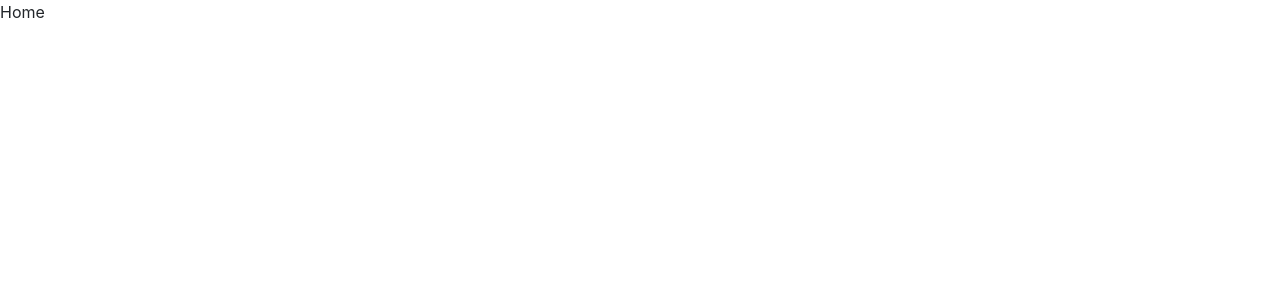
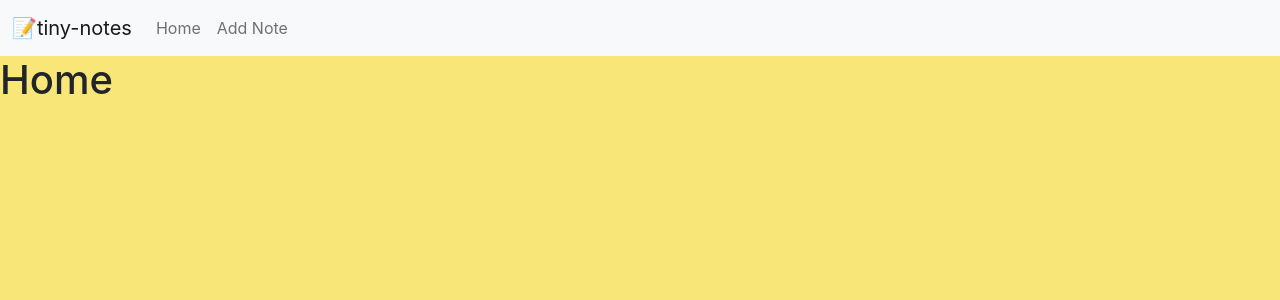
Before and after one commit to JagrutiMahajan04/react-tiny-notes, a React (Create React App) app: page / in a window 1280 px wide. Shown: the top 300 px of the page. Built offline with nearby package versions, Linux system fonts and the light colour scheme.

Commit message:
navbar setup

```diff
--- a/src/App.js
+++ b/src/App.js
@@ -10,8 +10,8 @@
     <div>
       <BrowserRouter>
       <Routes>
-       <Route path="/" element={<Home/>}></Route>
-      <Route path="/add-note" element={<AddNote/>}></Route>
+       <Route path="/" element={<Home/>}/>
+      <Route path="/add-note" element={<AddNote/>} />
 
       </Routes>
       </BrowserRouter>
--- /dev/null
+++ b/src/components/Navbar/Navbar.js
@@ -0,0 +1,32 @@
+import React from "react";
+import { Link } from "react-router-dom";
+import "./Navbar.css"
+
+function Navbar(){
+    return(
+        <div>
+            <nav class="navbar navbar-expand-lg bg-light">
+  <div class="container-fluid">
+    <Link class="navbar-brand" to="/"> 📝tiny-notes</Link>
+    <button class="navbar-toggler" type="button" data-bs-toggle="collapse" data-bs-target="#navbarSupportedContent" aria-controls="navbarSupportedContent" aria-expanded="false" aria-label="Toggle navigation">
+      <span class="navbar-toggler-icon"></span>
+    </button>
+    <div class="collapse navbar-collapse" id="navbarSupportedContent">
+      <ul class="navbar-nav me-auto mb-2 mb-lg-0">
+        <li class="nav-item">
+          <Link class="nav-link " aria-current="page" to="/">Home</Link>
+        </li>
+        <li class="nav-item">
+          <Link class="nav-link " aria-current="page" to="/add-note">Add Note</Link>
+        </li>
+
+      </ul>
+
+    </div>
+  </div>
+</nav>
+        </div>
+    )
+}
+
+export default Navbar
--- a/src/index.css
+++ b/src/index.css
@@ -5,6 +5,7 @@
     sans-serif;
   -webkit-font-smoothing: antialiased;
   -moz-osx-font-smoothing: grayscale;
+  background-color: rgb(249, 230, 121);
 }
 
 code {
--- a/src/index.js
+++ b/src/index.js
@@ -2,6 +2,7 @@
 import ReactDOM from 'react-dom/client';
 import './index.css';
 import App from './App';
+
 
 const root = ReactDOM.createRoot(document.getElementById('root'));
 root.render(
--- a/src/views/AddNote/AddNote.js
+++ b/src/views/AddNote/AddNote.js
@@ -1,9 +1,12 @@
 import  React from 'react'
 import './AddNote.css';
+import Navbar from '../../components/Navbar/Navbar';
+
 
 function AddNote() {
   return (
     <div>
+      <Navbar/>
       Note
     </div>
 
--- a/src/views/Home/Home.js
+++ b/src/views/Home/Home.js
@@ -1,10 +1,13 @@
 import  React from 'react'
 import './Home.css';
+
+import Navbar from '../../components/Navbar/Navbar';
 
 function Home() {
   return (
     <div>
-      Home
+      <Navbar/>
+      <h1>Home</h1>
     </div>
 
   );
```
Also changed, not shown: src/components/Navbar/Navbar.css (added).
